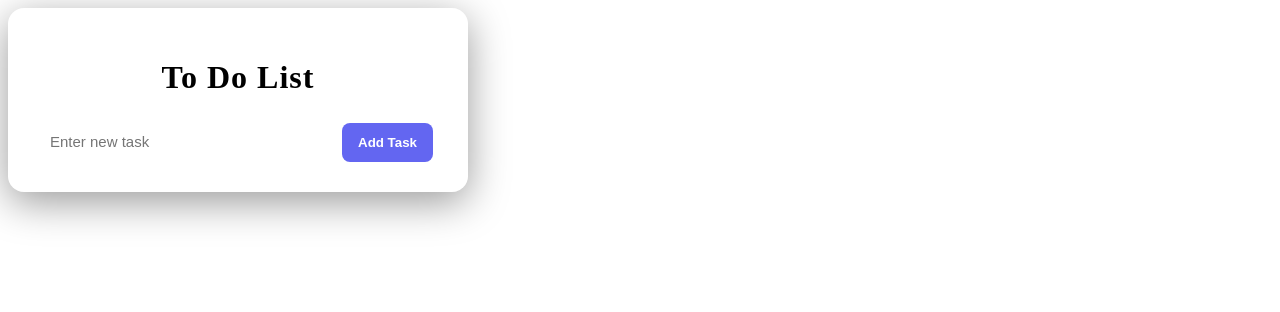
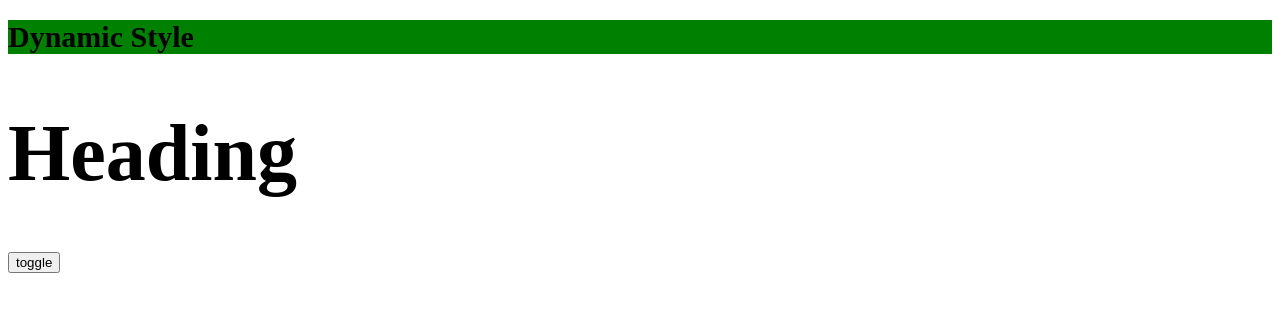
Before and after one commit to parththakkar06/Internship, an Angular app in the folder angular-app/: page / in a window 1280 px wide. Shown: the top 312 px of the page. Built offline with nearby package versions, Linux system fonts and the light colour scheme.

Commit message:
dynamic styling

```diff
--- a/angular-app/src/app/app.component.html
+++ b/angular-app/src/app/app.component.html
@@ -220,4 +220,12 @@
 {{name}} -->
 
 
-  <app-todolist></app-todolist>
+  <!-- <app-todolist></app-todolist> -->
+
+  <h1
+  [style.backgroundColor] = "bgColor"
+  [style.fontSize.px] = "fontSize">Dynamic Style</h1>
+
+  <h1
+  [style.fontSize]="zoom?headingSizeBig:headingSizeSmall">Heading</h1>
+  <button (click)="updateHeadingSize()">toggle</button>
--- a/angular-app/src/app/app.component.ts
+++ b/angular-app/src/app/app.component.ts
@@ -227,4 +227,15 @@ export class AppComponent {
   //   this.name = val
   // }
 
+
+  bgColor = "green"
+  fontSize = "30"
+  headingSizeBig = "80px"
+  headingSizeSmall = "30px"
+
+  zoom = true
+
+  updateHeadingSize(){
+    this.zoom = !this.zoom
+  }
 }
```
